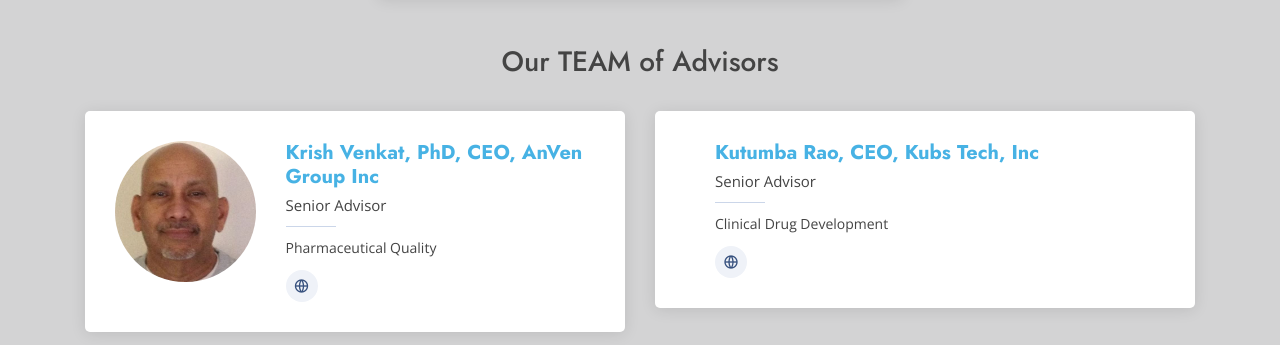
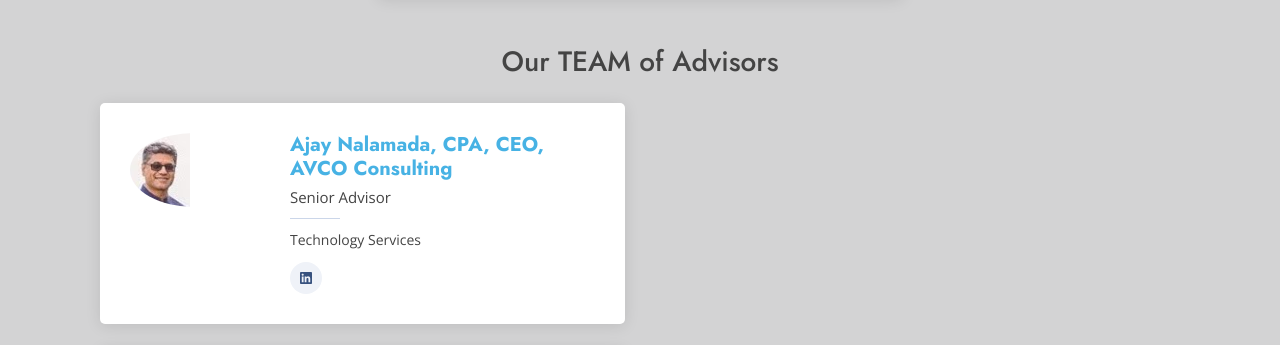
Before and after one commit to vsudhini/globex, a plain HTML site: page Home.html in a window 1280 px wide. Shown: the part 3771-4116 px from the top of the page. Drawn offline with nearby package versions, Linux system fonts and the light colour scheme; a script that the page names is missing.

Commit message:
Update Home.html
Removed Krish and Kutumba Rao

```diff
--- a/Home.html
+++ b/Home.html
@@ -352,33 +352,7 @@
 <br>
 <br>
 <h3 align="center">Our TEAM of Advisors</h3>
-        <div class="row">
-          <div class="col-lg-6 mt-4">
-            <div class="member d-flex align-items-start" data-aos="zoom-in" data-aos-delay="300">
-              <div class="pic"><img src="assets/img/team/team-2.jpg" class="img-fluid" alt=""></div>
-              <div class="member-info">
-                <h4><a href="krishnavenkat.html">Krish Venkat, PhD, CEO, AnVen Group Inc</a> </h4>
-                <span>Senior Advisor</span>
-                <p>Pharmaceutical Quality</p>
-                <div class="social">
-                  <a href="http://anvengroup.com/" target="_blank"> <i class="ri-global-line"></i> </a>
-                </div>
-              </div>
-            </div>
-          </div>
 
-          <div class="col-lg-6 mt-4">
-            <div class="member d-flex align-items-start" data-aos="zoom-in" data-aos-delay="300">
-              <div class="member-info">
-                <h4><a href="kutumbarao.html">Kutumba Rao, CEO, Kubs Tech, Inc</a> </h4>
-                <span>Senior Advisor</span>
-                <p>Clinical Drug Development</p>
-                <div class="social">
-                  <a href="http://www.kubstech.com/"  target="_blank"><i class="ri-global-line"></i> </a>
-                </div>
-              </div>
-            </div>
-          </div>
           <div class="col-lg-6 mt-4">
             <div class="member d-flex align-items-start" data-aos="zoom-in" data-aos-delay="300">
               <div class="pic"><img src="assets/img/team/team-3.jpg" class="img-fluid" alt=""></div>
```
